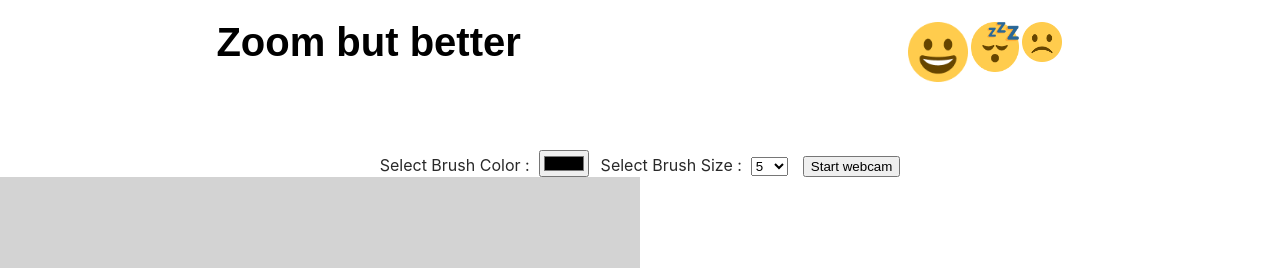
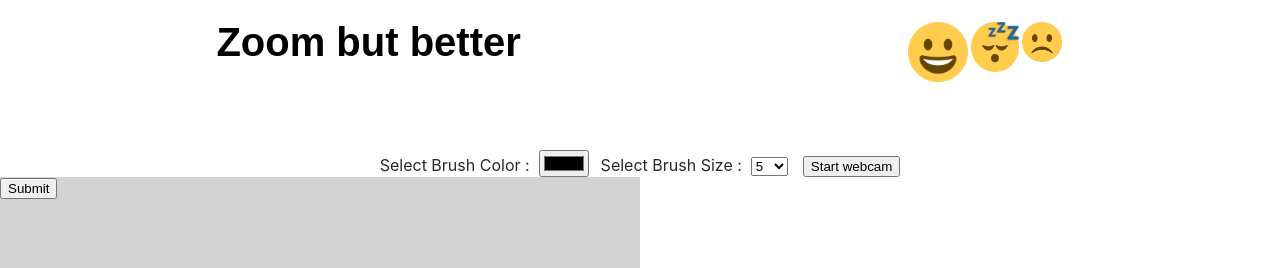
Before and after one commit to A-Telfer/CalgaryHacks2021, a React (Create React App) app in the folder frontend/: page / in a window 1280 px wide. Both pictures are taken after a click on the button "🧑‍🏫 Professor". Shown: the top 268 px of the page. Built offline with nearby package versions, Linux system fonts and the light colour scheme.

Commit message:
Download and save canvas image

```diff
--- a/frontend/src/components/board/Board.jsx
+++ b/frontend/src/components/board/Board.jsx
@@ -13,6 +13,8 @@
 
     constructor(props) {
         super(props);
+
+        this.canvasRef = React.createRef();
 
         this.socket.on("canvas-data", function (data) {
 
@@ -96,10 +98,27 @@
         };
     }
 
+    async canvasToLatex() {
+        let canvas = this.canvasRef.current;
+        // let context = canvas.getContext("2d");
+        let data = canvas.toDataURL("image/png");
+        let url = 'http://localhost:3001/tolatex'
+        const response = await fetch(url, {
+            method: 'POST', // *GET, POST, PUT, DELETE, etc.
+            // mode: 'cors', // no-cors, *cors, same-origin
+            cache: 'no-cache',
+            headers: {
+                'Content-Type': 'application/json'
+            },
+            body: JSON.stringify({ photo: data })
+        });
+    }
+
     render() {
         return (
-            <div class="sketch" id="sketch">
-                <canvas className="board" id="board"></canvas>
+            <div class="sketch" id="sketch" >
+                <button onClick={this.canvasToLatex.bind(this)}>Submit</button>
+                <canvas className="board" id="board" ref={this.canvasRef}></canvas>
             </div>
         )
     }
```
Also changed, not shown: 1 other file (tests, documents, lock files or other folders).
